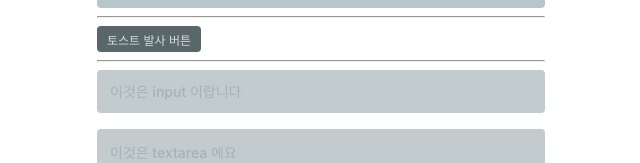
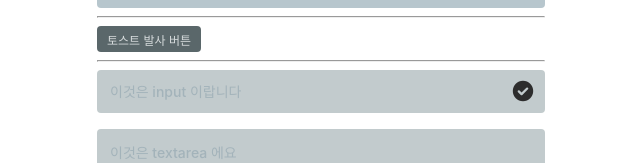
Before and after one commit to depromeet/ygtang-client, a Next.js app: page /test in a window 1280 px wide. Shown: the part 202-365 px from the top of the page, without its empty margins (319-959 px from the left). Built offline with nearby package versions, Linux system fonts and the light colour scheme; a web font is replaced by a local one.

Commit message:
feat: input append 작업

```diff
--- a/src/components/common/TextField/Input.tsx
+++ b/src/components/common/TextField/Input.tsx
@@ -14,7 +14,7 @@ export function Input({ as = 'input', append, ...props }: InputProps) {
   return (
     <div ref={inputWrapperRef} css={inputWrapperCss}>
       {jsx(as, { css: inputElementCss, ...props }, null)}
-      {append}
+      {append && <div css={appendWrapperCss}>{append}</div>}
     </div>
   );
 }
@@ -45,3 +45,10 @@ const inputElementCss = (theme: Theme) => css`
     color: ${theme.color.gray03};
   }
 `;
+
+const appendWrapperCss = css`
+  position: absolute;
+  top: 50%;
+  right: 10px;
+  transform: translateY(-50%);
+`;
--- a/src/pages/test/index.tsx
+++ b/src/pages/test/index.tsx
@@ -1,4 +1,5 @@
 import Button, { CTAButton, FilledButton, GhostButton } from '~/components/common/Button';
+import { CheckCircleIcon } from '~/components/common/icons';
 import { Input } from '~/components/common/TextField/Input';
 import { useToast } from '~/store/Toast';
 
@@ -25,7 +26,7 @@ export default function Test() {
 
       <hr />
 
-      <Input placeholder={'이것은 input 이랍니다'} />
+      <Input placeholder={'이것은 input 이랍니다'} append={<CheckCircleIcon />} />
       <br />
       <Input as="textarea" placeholder={'이것은 textarea 에요'} rows={10} />
     </div>
```
